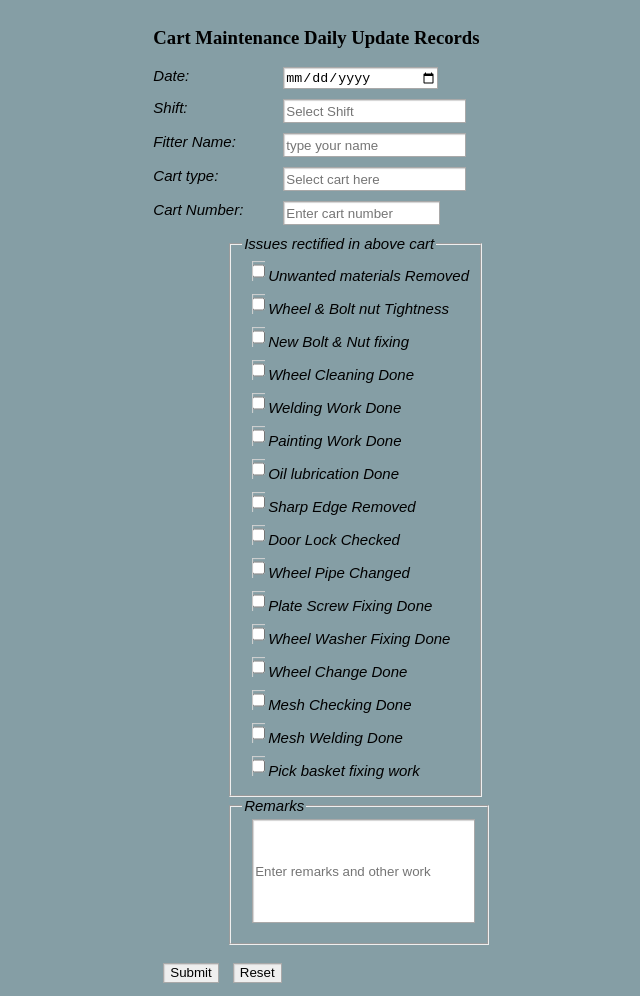
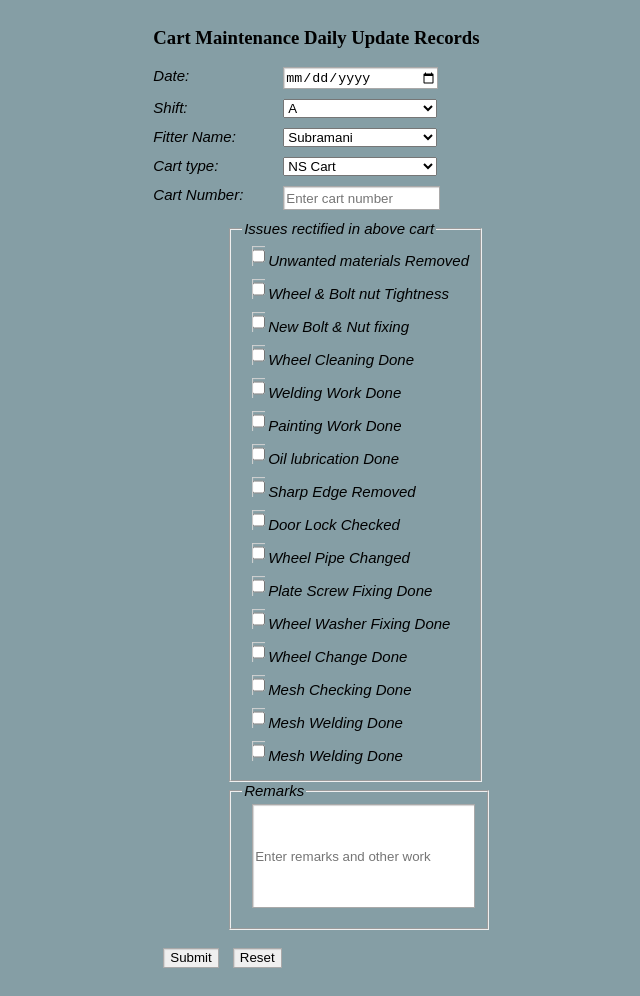
Before and after one commit to mahesvr/fitter, a plain HTML site: page index.html in a window 1280 px wide. Shown: the whole page, without its empty margins (318-958 px from the left). Drawn offline with Linux system fonts and the light colour scheme.

Commit message:
Update index.html
Index.html ( Options are converted in to select option)

```diff
--- a/index.html
+++ b/index.html
@@ -2,15 +2,12 @@
 <html lang="en">
 <head>
 
-    <!-- Google tag (gtag.js) -->
-    <script async src="https://www.googletagmanager.com/gtag/js?id=G-QBD314EBT4"></script>
-    <script>
-      window.dataLayer = window.dataLayer || [];
-      function gtag(){dataLayer.push(arguments);}
-      gtag('js', new Date());
 
-      gtag('config', 'G-QBD314EBT4');
-    </script>
+
+
+
+
+
 
     <link rel="stylesheet" href="styles.css">
     <link rel="icon" href="https://cdn-icons-png.flaticon.com/512/2821/2821904.png" type="image/png">
@@ -36,13 +33,12 @@
         </div>
         <div class="details">
             <label for="shift">Shift:</label>
-            <input list="Shift" id="fshift" name="Shift" placeholder="Select Shift" required>
-            <datalist id="Shift">
-                <option value="A">
-                <option value="G">
-                <option value="B">
-                <option value="C">
-            </datalist>
+            <select id="fshift" name="Shift" placeholder="Select Shift" required>
+                <option value="A">A</option>
+                <option value="G">G</option>
+                <option value="B">B</option>
+                <option value="C">C</option>
+             </select>
         </div>
      <!--   <div class="details4">
             <label for="shift">Shift:</label>
@@ -54,32 +50,31 @@
      -->
         <div class="details">
             <label for="fitters">Fitter Name:</label>
-            <input list="Fitters" id="fname" name="Fitter" placeholder="type your name" required >
-            <datalist id="Fitters">
-                <option value="Subramani">
-                <option value="Udhaya">
-                <option value="Thanivel">
-                <option value="Ranjith">
-                <option value="Mahesh - Fitter">
-                <option value="Mahesh - Helper">
-                <option value="Ravi">
-            </datalist>
+            <select id="fname" name="Fitter" placeholder="type your name" required >
+                <option value="Subramani">Subramani</option>
+                <option value="Udhaya">Udhaya</option>
+                <option value="Thanivel">Thanivel</option>
+                <option value="Ranjith">Ranjith</option>
+                <option value="Mahesh(fitter)">Mahesh.L</option>
+                <option value="Ravi">Ravi</option>
+                <option value="Mahesh(helper)">Mahesh.K</option>
+            </select>
         </div>
         <div class="details">
             <label for="carts">Cart type:</label>
-            <input list="carts" id="fcart" name="Carts" placeholder="Select cart here" required >
-            <datalist id="carts">
-                <option value="NS CART">
-                <option value="TOTE CART">
-                <option value="PICK CART">
-                <option value="REBIN CART">
-                <option value="U BOAT">
-                <option value="CAGE CART">
-                <option value="HPT CART">
-                <option value="ICQA CART">
-                <option value="PA CART">
-                <option value="L CART">
-                <option value="Other Works">
+            <select list="carts" id="fcart" name="Carts">
+                <option value="NS CART">NS Cart</option>
+                <option value="TOTE CART">TOTE Cart</option>
+                <option value="PICK CART">PICK Cart</option>
+                <option value="REBIN CART">REBIN Cart</option>
+                <option value="U BOAT">U Boat</option>
+                <option value="CAGE CART">CAGE Cart</option>
+                <option value="HPT CART">HPT Cart</option>
+                <option value="ICQA CART">ICQA Cart</option>
+                <option value="PA CART">PA Cart</option>
+                <option value="L CART">L Cart</option>
+                <option value="Other Works">Other Works</option>
+                </select>
             </datalist>
         </div>
         <div class="details">
@@ -104,7 +99,7 @@
                 <input type="checkbox" name="Wheel Change Done" value="Yes">Wheel Change Done<br>
                 <input type="checkbox" name="Mesh Checking Done" value="Yes">Mesh Checking Done<br>
                 <input type="checkbox" name="Mesh Welding Done" value="Yes">Mesh Welding Done<br>
-                <input type="checkbox" name="Pick basket fixing" value="Yes">Pick basket fixing work<br>
+                <input type="checkbox" name="Mesh Welding Done" value="Yes">Mesh Welding Done<br>
             </fieldset>
         </div>
         <div class="details">
```
